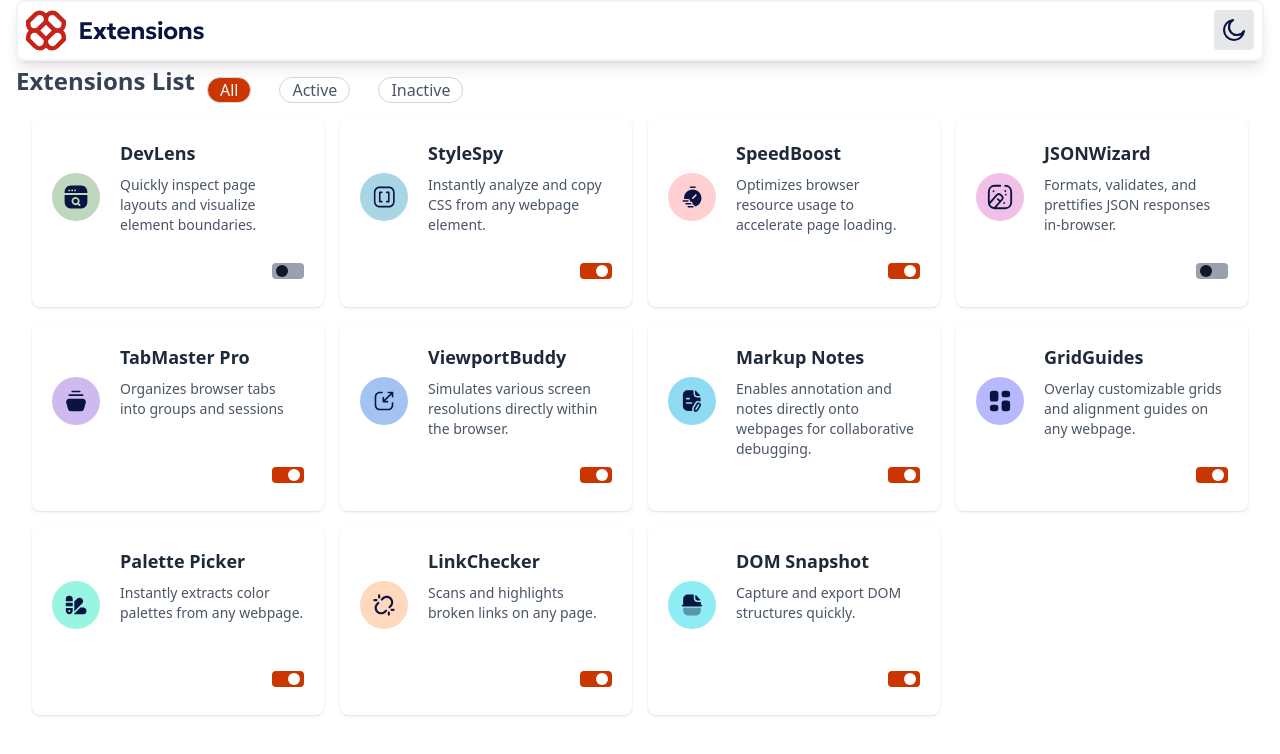
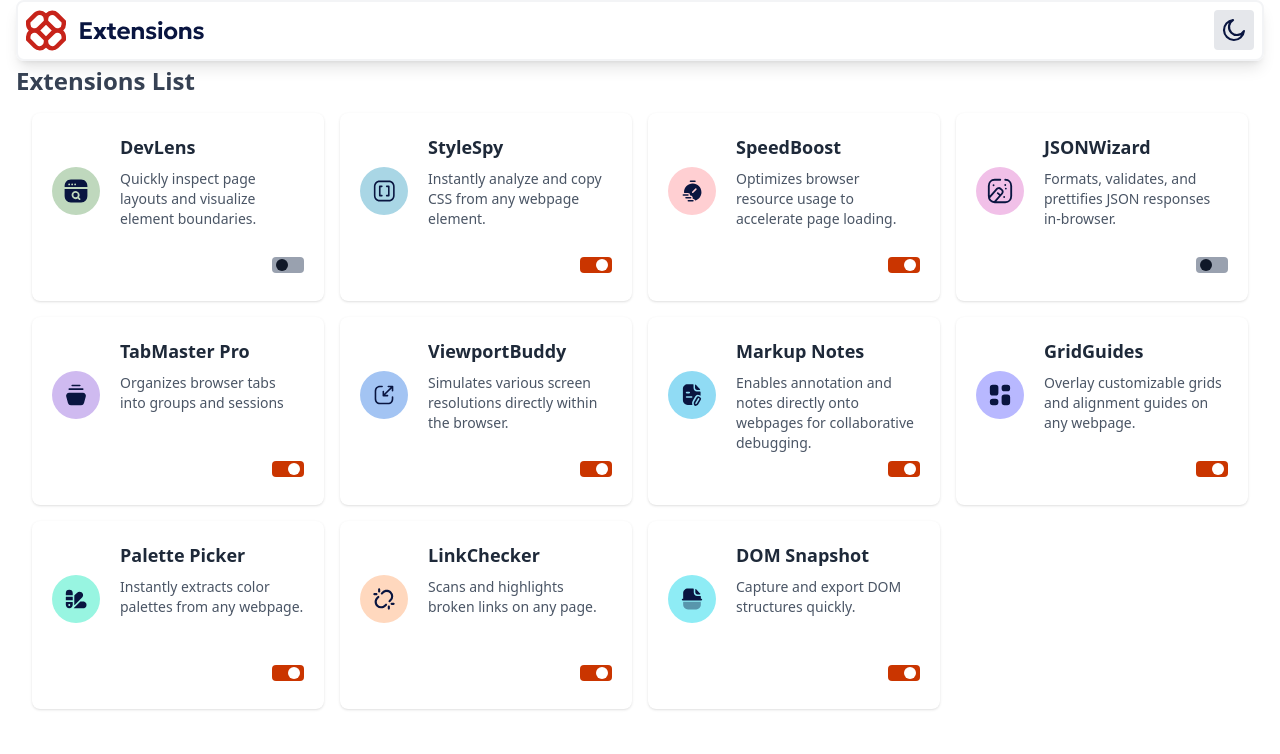
Before and after one commit to mertugrulfrontenddev/browser-extensions-page, a React (Vite) app: page / in a window 1280 px wide. Shown: the top 754 px of the page. Built offline with nearby package versions, Linux system fonts and the light colour scheme.

Commit message:
added-rembtn

```diff
--- a/src/App.jsx
+++ b/src/App.jsx
@@ -171,21 +171,6 @@ function App() {
         <div className="text-xl sm:text-2xl font-bold text-gray-700 dark:text-white  ">
           Extensions List
         </div>
-
-        <div className="flex space-x-4 flex-wrap mt-4 sm:mt-3">
-          <FilterButton onClick={handleAll} isActive={filter === "all"}>
-            All
-          </FilterButton>
-          <FilterButton onClick={handleActive} isActive={filter === "active"}>
-            Active
-          </FilterButton>
-          <FilterButton
-            onClick={handleInactive}
-            isActive={filter === "inactive"}
-          >
-            Inactive
-          </FilterButton>
-        </div>
       </div>
 
       {/* onTransitionEnd fonksiyonunu AppList'e geçiriyoruz */}
```
